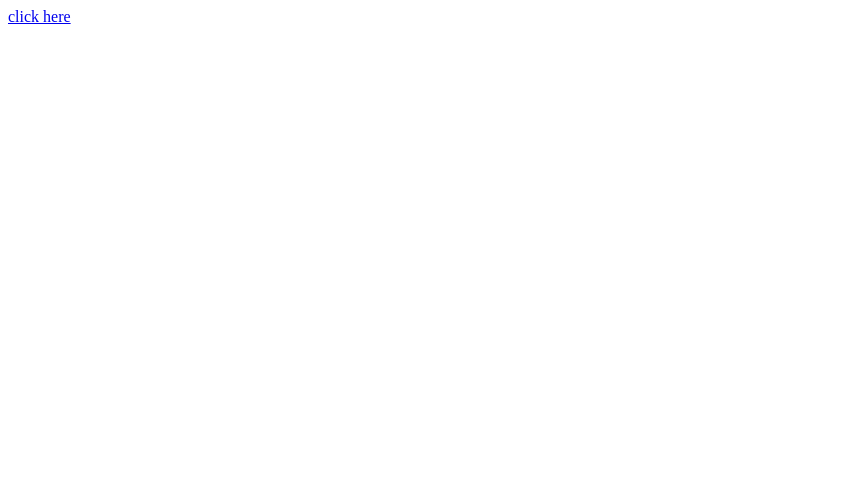
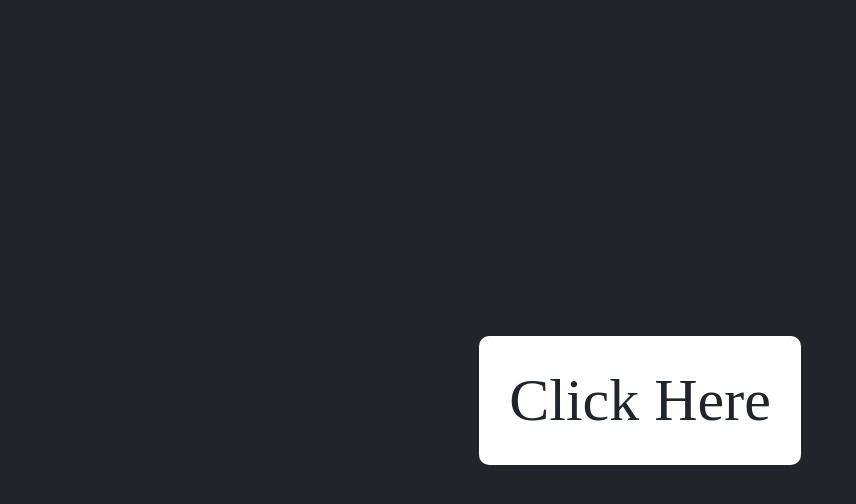
Before and after one commit to bxyzn/bxyzn.github.io, a plain HTML site: page index.html in a window 1280 px wide. Shown: the whole page, without its empty margins (0-856 px from the left). Drawn offline with Linux system fonts and the light colour scheme.

Commit message:
Update index.html

```diff
--- a/index.html
+++ b/index.html
@@ -1,6 +1,53 @@
-<a href="b-xyy4n.github.io/loyolitz">click here</a>
-<style>
-  a{
-    font-size: "XX-large";
-  }
+<!DOCTYPE html>
+<html lang="en">
+<head>
+  <meta charset="UTF-8">
+  <meta name="viewport" content="width=device-width, initial-scale=1.0">
+  <meta name="description" content="Website description goes here">
+  <meta name="author" content="Your Name">
+  <meta http-equiv="X-UA-Compatible" content="ie=edge">
+  <title>BXY4N</title>
+  <style>
+    body {
+      background-color: #212529;
+      margin: 0;
+      padding: 0;
+    }
+
+    .symbol-container {
+      display: flex;
+      justify-content: center;
+      align-items: center;
+      height: 100vh;
+    }
+
+    .symbol {
+      text-align: center;
+      background-color: #ffffff;
+      color: #212529;
+      font-size: 60px;
+      padding: 30px;
+      border-radius: 10px;
+    }
+
+    .symbol a {
+      color: #212529;
+      text-decoration: none;
+    }
+
+    @media (max-width: 768px) {
+      .symbol {
+        font-size: 40px;
+        padding: 20px;
+      }
+    }
   </style>
+</head>
+<body>
+  <div class="symbol-container">
+    <div class="symbol">
+      <a href="https://b-xy4n.github.io/Loyolitz/">Click Here</a>
+    </div>
+  </div>
+</body>
+</html>
```
